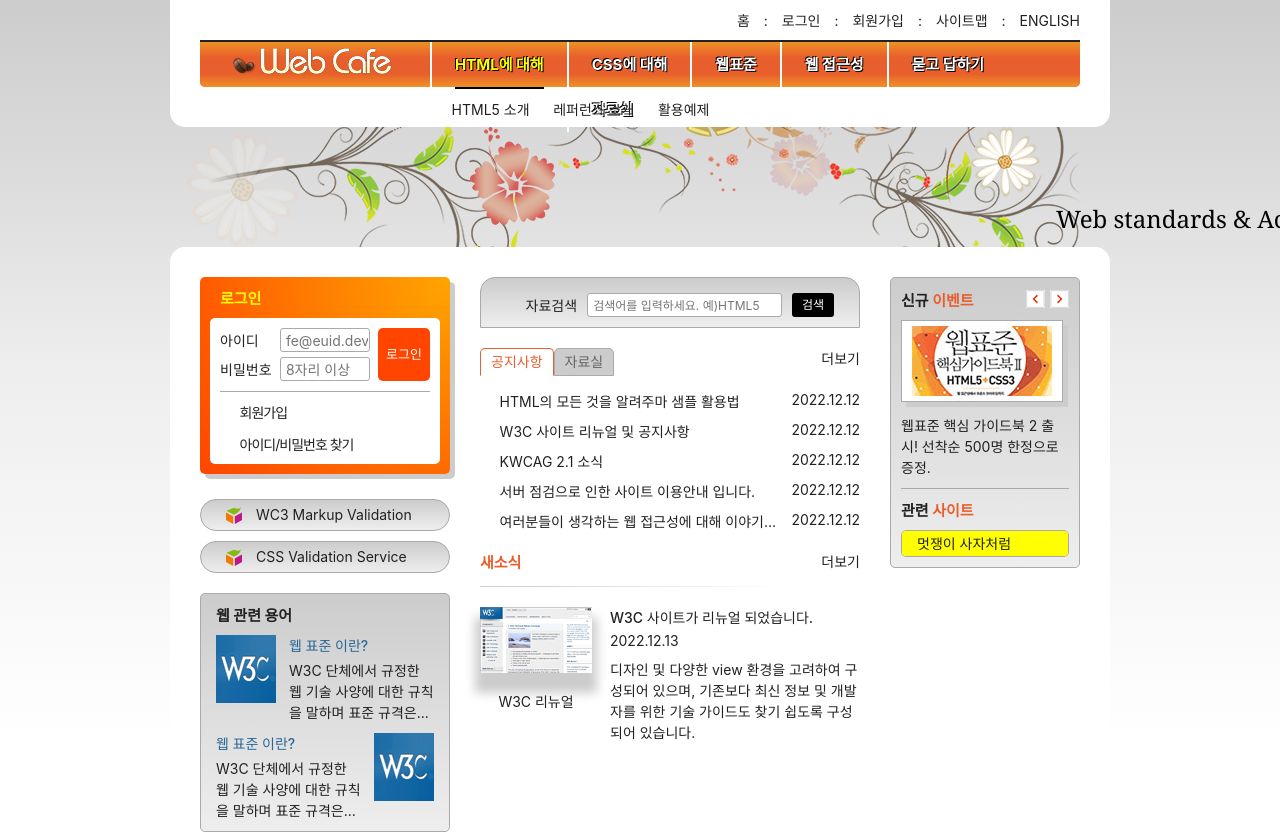
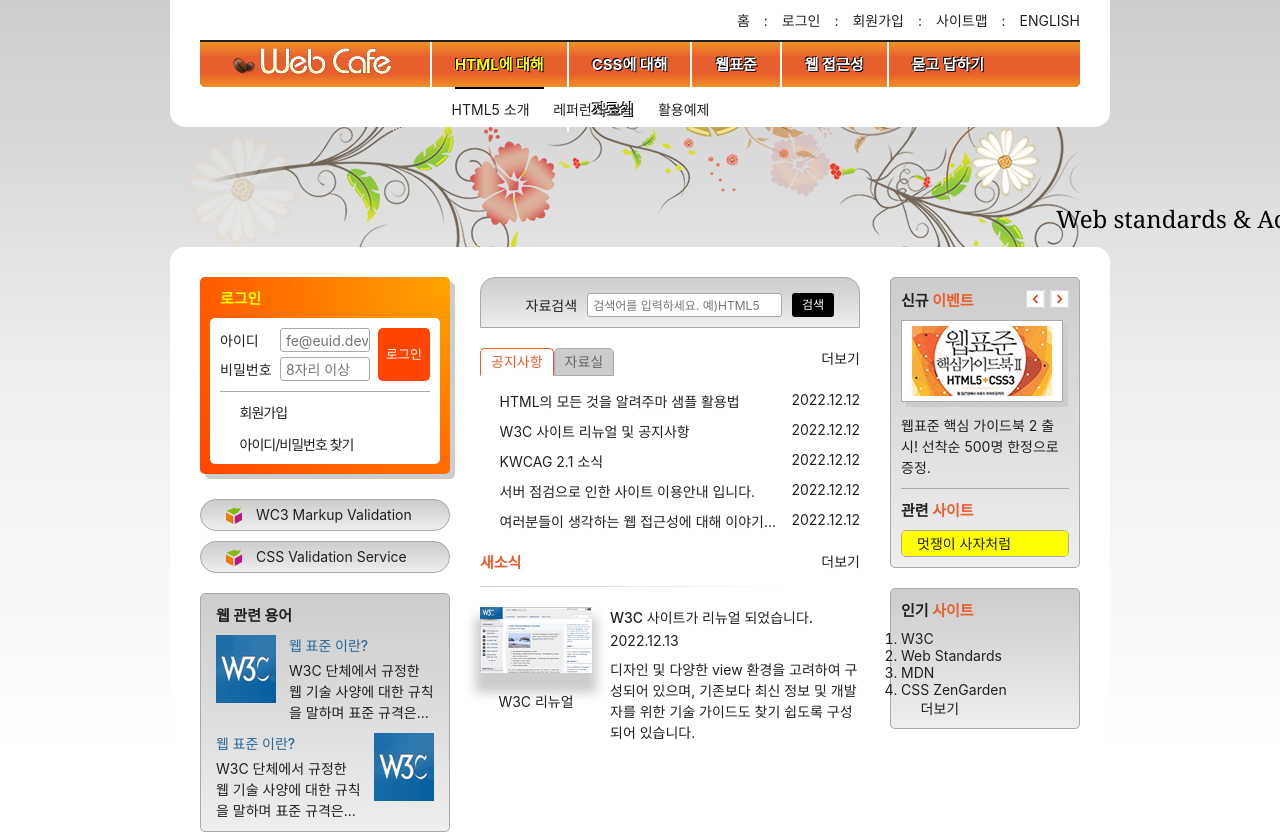
Before and after one commit to rlaeksl/HTML5, a plain HTML site: page index.html in a window 1280 px wide. Shown: the top 835 px of the page. Drawn offline with Linux system fonts and the light colour scheme; some icons are missing; a web font is replaced by a local one.

Commit message:
margin 관련 유틸리티 클래스 추가

```diff
--- a/index.html
+++ b/index.html
@@ -314,6 +314,18 @@
           </ul>
         </section>
       </div>
+      <div class="gradient-effect margin-top-default">
+        <section class="favorite">
+          <h2 class="favorite-title text-xl">인기 <span class="accent-color">사이트</span></h2>
+          <ol class="favorite-list margin-top-normal">
+            <li class="no1"><a href="/">W3C</a><em class="up"><span class="a11y-hidden">순위 상승</span></em></li>
+            <li class="no2"><a href="/">Web Standards</a><em class="down"><span class="a11y-hidden">순위 하락</span></em></li>
+            <li class="no3"><a href="/">MDN</a><em class="stop"><span class="a11y-hidden">순위 변동없음</span></em></li>
+            <li class="no4"><a href="/">CSS ZenGarden</a><em class="up"><span class="a11y-hidden">순위 상승</span></em></li>
+          </ol>
+          <a href="/" class="more favorite-more icon-plus" title="인기 사이트">더보기</a>
+        </section>
+      </div>
     </div>
   </main>
   <article class="slogan">슬로건</article>
--- a/styles/module.css
+++ b/styles/module.css
@@ -13,3 +13,27 @@
   font-size: 1.5rem;
   font-weight: 700;
 }
+
+.margin-top-default {
+  margin-top: 20px;
+}
+
+.margin-top-thin {
+  margin-top: 5px;
+}
+
+.margin-top-normal {
+  margin-top: 10px;
+}
+
+.margin-top-large {
+  margin-top: 15px;
+}
+
+.margin-top-10 {
+  margin-top: 10px;
+}
+
+.margin-top-15 {
+  margin-top: 15px;
+}
```
